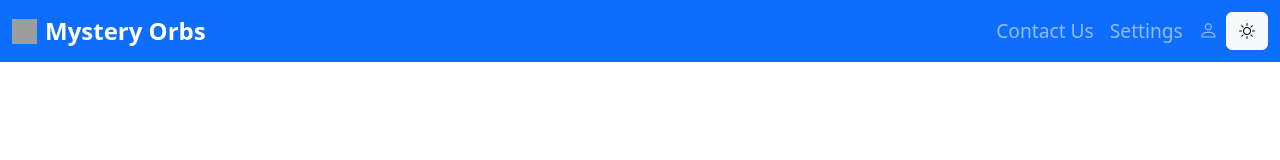
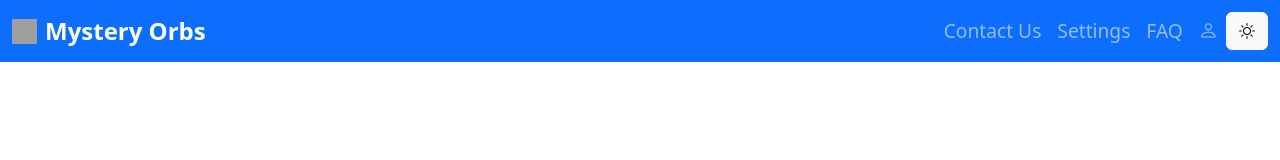
Before and after one commit to shoc71/Kanban-Render, a React (Vite) app in the folder client/: page / in a window 1280 px wide. Shown: the top 160 px of the page. Built offline with nearby package versions, Linux system fonts and the light colour scheme; no server answers; grey boxes are pictures that could not be loaded.

Commit message:
misc addtions

```diff
--- a/client/src/components/Footer.jsx
+++ b/client/src/components/Footer.jsx
@@ -56,7 +56,7 @@ function Footer() {
                   onMouseLeave={handleMouseLeave}
                 ></i>
               </a>
-              <a href="https://linkedin.com" target="_blank">
+              <a href="https://linkedin.com/in/sonu-ssingh/" target="_blank">
                 <i
                   className="bi bi-linkedin"
                   style={iconStyles("linkedin", "#0077b5")}
@@ -64,7 +64,7 @@ function Footer() {
                   onMouseLeave={handleMouseLeave}
                 ></i>
               </a>
-              <a href="https://github.com/shoc71" target="_blank">
+              <a href="https://github.com/shoc71/Kanban-Render" target="_blank">
                 <i
                   className="bi bi-github"
                   style={iconStyles("github", "#b3b3b3")}
--- a/client/src/components/NavBar.jsx
+++ b/client/src/components/NavBar.jsx
@@ -115,6 +115,16 @@ function NavBar({ isDarkMode, toggleTheme, isLoggedIn }) {
                   Settings
                 </Link>
               </li>
+              <li className="nav-item">
+                <Link
+                  className="nav-link"
+                  to="/faq"
+                  style={{ fontSize: "1.2rem" }}
+                  aria-label="Go to settings"
+                >
+                  FAQ
+                </Link>
+              </li>
               {/* Auth Button */}
               <li className="nav-item d-flex align-items-center">
                 <button
```
